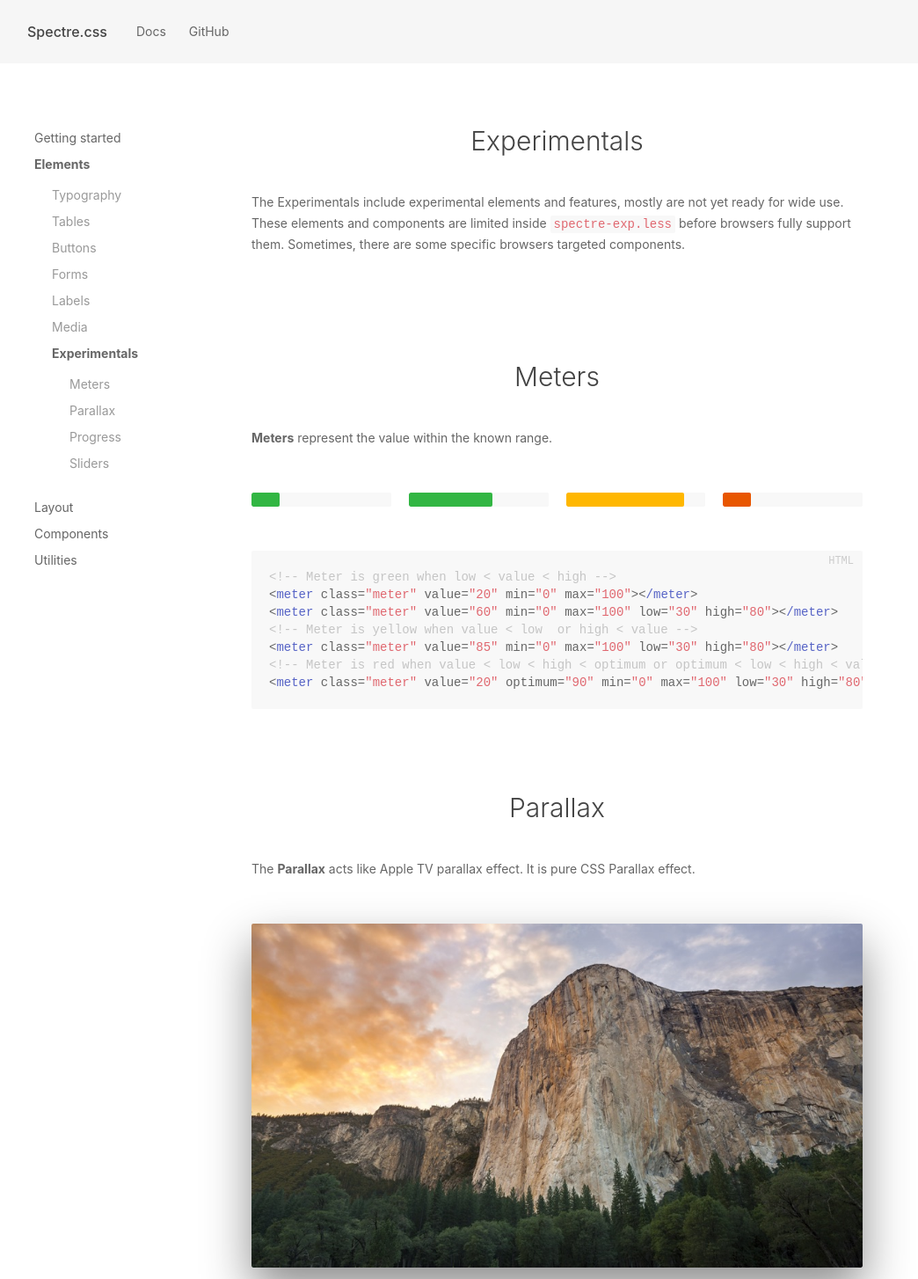
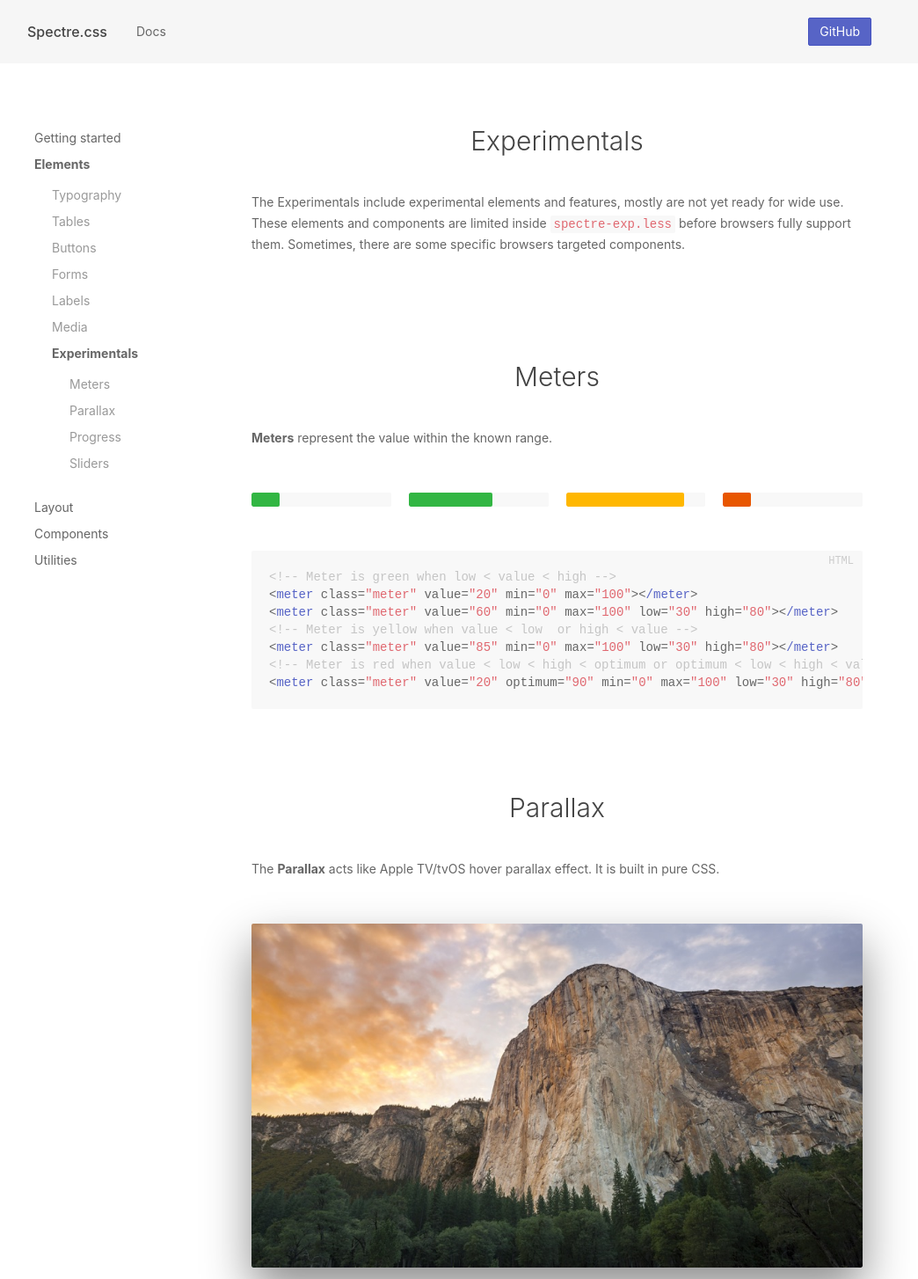
Before and after one commit to spectre-org/spectre-css, a website: page docs/experimentals.html in a window 1280 px wide. Shown: the top 1454 px of the page at 88% size, without its empty margins (129-1173 px from the left). Drawn offline with Linux system fonts and the light colour scheme.

Commit message:
Fix typo and update docs navbar

```diff
--- a/docs/css/docs.less
+++ b/docs/css/docs.less
@@ -34,7 +34,7 @@
     }
   }
 
-  .btn {
+  .btn-link {
     color: #666;
     &:hover,
     &:focus,
--- a/docs/experimentals.html
+++ b/docs/experimentals.html
@@ -19,10 +19,10 @@
         <section class="navbar-section">
           <a href="index.html" class="navbar-brand">Spectre.css</a>
           <a href="index.html" class="btn btn-link">Docs</a>
-          <a href="https://github.com/picturepan2/spectre" target="_blank" class="btn btn-link">GitHub</a>
         </section>
-        <section class="navbar-section show-xs">
-          <a href="#sidebar" class="btn btn-lg btn-link btn-action"><i class="icon icon-menu"></i></a>
+        <section class="navbar-section">
+          <a href="https://github.com/picturepan2/spectre" target="_blank" class="btn btn-primary">GitHub</a>
+          <a href="#sidebar" class="btn btn-lg btn-link btn-action show-xs"><i class="icon icon-menu"></i></a>
         </section>
       </nav>
     </section>
@@ -134,7 +134,7 @@
         <section id="parallax" class="container">
           <header class="text-center"><h3>Parallax</h3></header>
           <section class="notes">
-            <p>The <strong>Parallax</strong> acts like Apple TV parallax effect. It is pure CSS Parallax effect.</p>
+            <p>The <strong>Parallax</strong> acts like Apple TV/tvOS hover parallax effect. It is built in pure CSS.</p>
           </section>
           <div class="columns text-center">
             <div class="column col-12">
```
Also changed, not shown: docs/components.html (+3 -3 lines), docs/elements.html (+4 -4 lines), docs/index.html (+1 -1 lines), docs/layout.html (+3 -3 lines), docs/utilities.html (+3 -3 lines), docs/css/docs.css, docs/css/docs.min.css.
